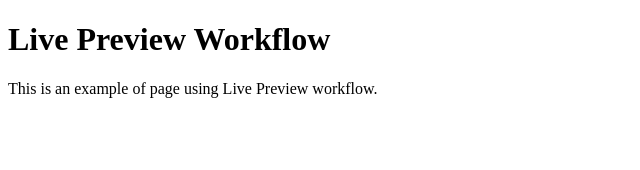
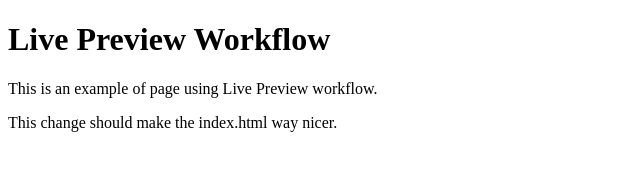
Before and after one commit to overhead-actions/live-preview-demos, a plain HTML site: page static/index.html in a window 1280 px wide. Shown: the whole page, without its empty margins (0-640 px from the left). Drawn offline with Linux system fonts and the light colour scheme.

Commit message:
Adding changes to index.html
Signed-off-by: Victor Moura <victor_cmoura@hotmail.com>
Co-authored-by: Arthur Diniz <arthurbdiniz@gmail.com>

```diff
--- a/static/index.html
+++ b/static/index.html
@@ -9,5 +9,6 @@
 <body>
     <h1>Live Preview Workflow</h1>
     <p>This is an example of page using Live Preview workflow.</p>
+    <p>This change should make the index.html way nicer.</p>
 </body>
 </html>
```
Also changed, not shown: 1 other file.
